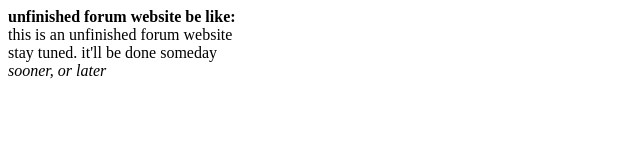
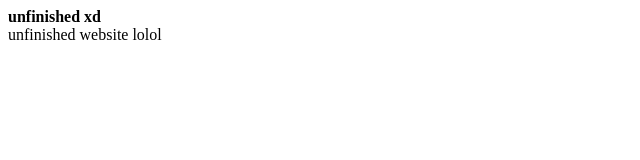
Before and after one commit to NikrosRaidingServer/super-secret-project, a plain HTML site: page index.html in a window 1280 px wide. Shown: the whole page, without its empty margins (0-640 px from the left). Drawn offline with Linux system fonts and the light colour scheme.

Commit message:
Update index.html

```diff
--- a/index.html
+++ b/index.html
@@ -1,15 +1,12 @@
 <!DOCTYPE html>
 <html>
     <head>
-        <b>unfinished forum website be like:</b>
+        <meta title="suprr sekret paig">
+        <b>unfinished xd</b>
     </head>
     <div>
     </div>
     <body>
-        this is an unfinished forum website
-        <div></div>
-        stay tuned. it'll be done someday
-        <div></div>
-        <i>sooner, or later</i>
+        unfinished website lolol
     </body>
 </html>
```
